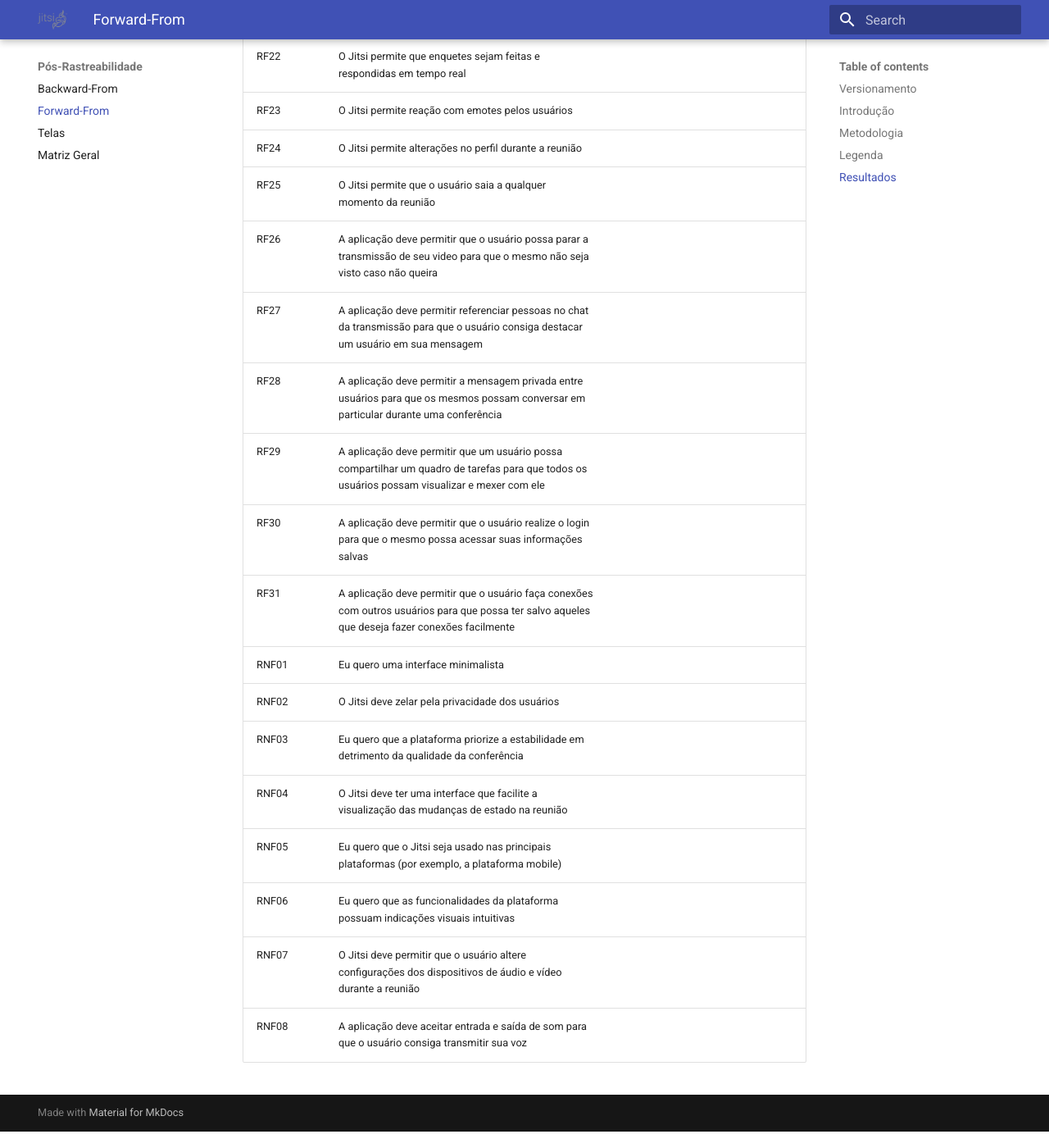
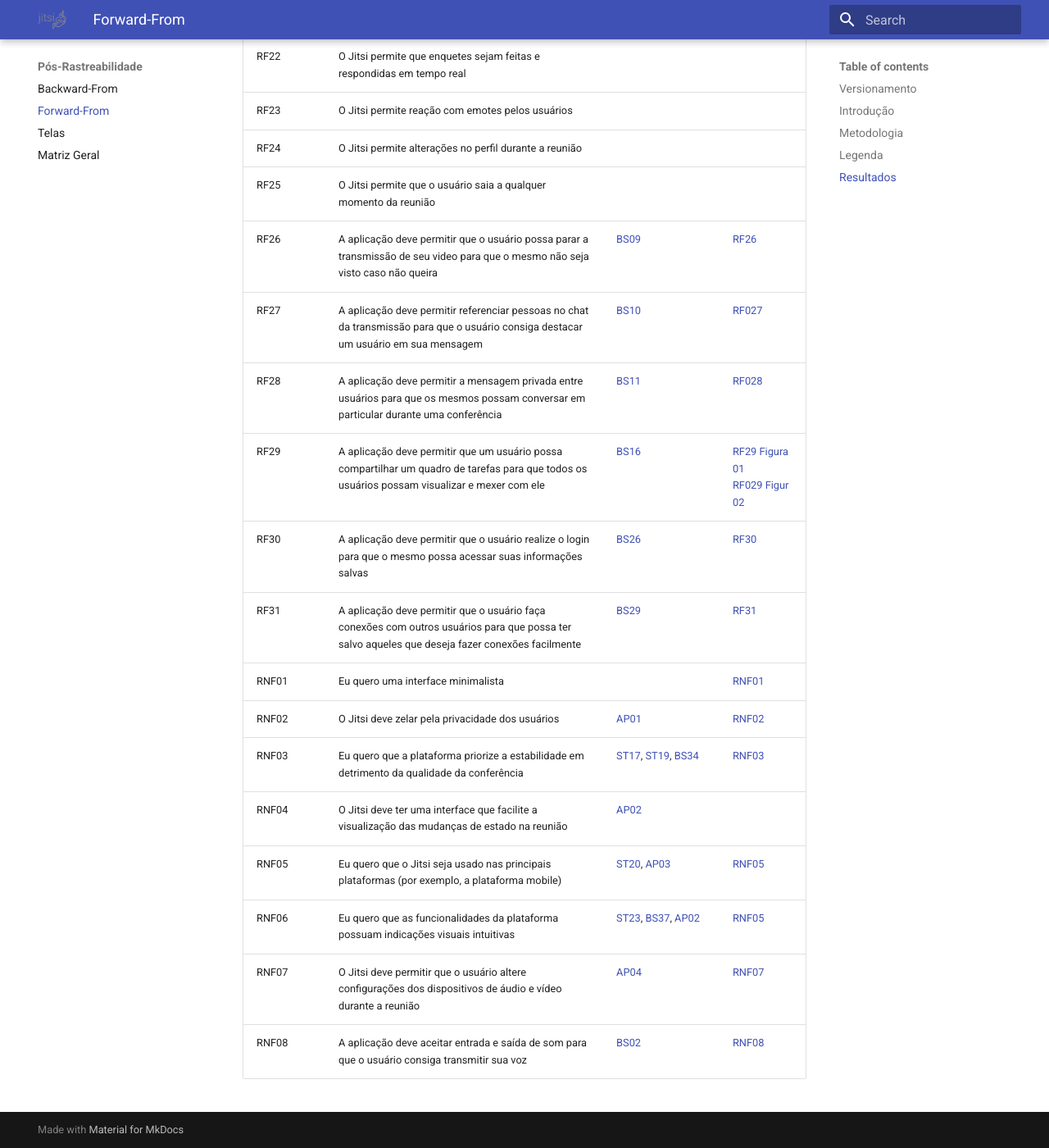
Before and after one commit to gabrielm2q/2022.1-Jitsi-Meet, an MkDocs documentation site: the page built from docs/posRastreabilidade/forwardFrom.md, in a window 1280 px wide and 1400 px high, scrolled down 2776 px. Shown: the whole window at 82% size. Built offline with MkDocs 1.6.1 and Material for MkDocs 9.7.7, drawn with Linux system fonts in a browser that asks for light colours.

Commit message:
Adicao das imagens das telas

```diff
--- a/docs/posRastreabilidade/forwardFrom.md
+++ b/docs/posRastreabilidade/forwardFrom.md
@@ -62,17 +62,17 @@ _Tabela 3: Legenda de nomenclatura dos artefatos_
 | RF23  | O Jitsi permite reação com emotes pelos usuários                                                                                                |                                       |      |
 | RF24  | O Jitsi permite alterações no perfil durante a reunião                                                                                          |                                       |      |
 | RF25  | O Jitsi permite que o usuário saia a qualquer momento da reunião                                                                                |                                       |      |
-| RF26  | A aplicação deve permitir que o usuário possa parar a transmissão de seu video para que o mesmo não seja visto caso não queira                  |                                       |      |
-| RF27  | A aplicação deve permitir referenciar pessoas no chat da transmissão para que o usuário consiga destacar um usuário em sua mensagem             |                                       |      |
-| RF28  | A aplicação deve permitir a mensagem privada entre usuários para que os mesmos possam conversar em particular durante uma conferência           |                                       |      |
-| RF29  | A aplicação deve permitir que um usuário possa compartilhar um quadro de tarefas para que todos os usuários possam visualizar e mexer com ele   |                                       |      |
-| RF30  | A aplicação deve permitir que o usuário realize o login para que o mesmo possa acessar suas informações salvas                                  |                                       |      |
-| RF31  | A aplicação deve permitir que o usuário faça conexões com outros usuários para que possa ter salvo aqueles que deseja fazer conexões facilmente |                                       |      |
-| RNF01 | Eu quero uma interface minimalista                                                                                                              |                                       |      |
-| RNF02 | O Jitsi deve zelar pela privacidade dos usuários                                                                                                |                                       |      |
-| RNF03 | Eu quero que a plataforma priorize a estabilidade em detrimento da qualidade da conferência                                                     |                                       |      |
-| RNF04 | O Jitsi deve ter uma interface que facilite a visualização das mudanças de estado na reunião                                                    |                                       |      |
-| RNF05 | Eu quero que o Jitsi seja usado nas principais plataformas (por exemplo, a plataforma mobile)                                                   |                                       |      |
-| RNF06 | Eu quero que as funcionalidades da plataforma possuam indicações visuais intuitivas                                                             |                                       |      |
-| RNF07 | O Jitsi deve permitir que o usuário altere configurações dos dispositivos de áudio e vídeo durante a reunião                                    |                                       |      |
-| RNF08 | A aplicação deve aceitar entrada e saída de som para que o usuário consiga transmitir sua voz                                                   |                                       |
+| RF26  | A aplicação deve permitir que o usuário possa parar a transmissão de seu video para que o mesmo não seja visto caso não queira                  |     [BS09](../elicitacao/brainstorming.md)                                   | [RF26](../assets/posRastreabilidade/RF026.jpeg)     |
+| RF27  | A aplicação deve permitir referenciar pessoas no chat da transmissão para que o usuário consiga destacar um usuário em sua mensagem             |     [BS10](../elicitacao/brainstorming.md)                                   | [RF027](../assets/posRastreabilidade/RF28_03.png)     |
+| RF28  | A aplicação deve permitir a mensagem privada entre usuários para que os mesmos possam conversar em particular durante uma conferência           |     [BS11](../elicitacao/brainstorming.md)                                    |   [RF028](../assets/posRastreabilidade/mensagemPivado.jpg)   |
+| RF29  | A aplicação deve permitir que um usuário possa compartilhar um quadro de tarefas para que todos os usuários possam visualizar e mexer com ele   |  [BS16](../elicitacao/brainstorming.md)                                     |   [RF29 Figura 01](../assets/posRastreabilidade/RF29_01.png)<br>[RF029 Figur 02](../assets/posRastreabilidade/RF29_02.png)   |
+| RF30  | A aplicação deve permitir que o usuário realize o login para que o mesmo possa acessar suas informações salvas                                  |                    [BS26](../elicitacao/brainstorming.md)                   |  [RF30](../assets/posRastreabilidade/RF30_01.png)    |
+| RF31  | A aplicação deve permitir que o usuário faça conexões com outros usuários para que possa ter salvo aqueles que deseja fazer conexões facilmente |  [BS29](../elicitacao/brainstorming.md)                                      |  [RF31](../assets/posRastreabilidade/RF31_1.png)    |
+| RNF01 | Eu quero uma interface minimalista                                                                                                              |                                       |    [RNF01](../assets/posRastreabilidade/RFN01.jpeg)  |
+| RNF02 | O Jitsi deve zelar pela privacidade dos usuários                                                                                                |    [AP01](../elicitacao/analiseProtocolo.md)                             | [RNF02](../assets/posRastreabilidade/seguranca.png)     |
+| RNF03 | Eu quero que a plataforma priorize a estabilidade em detrimento da qualidade da conferência                                                     |    [ST17](../elicitacao/personas.md), [ST19](../elicitacao/personas.md), [BS34](../elicitacao/brainstorming.md)                                      |  [RNF03](../assets/posRastreabilidade/performance.jpg)    |
+| RNF04 | O Jitsi deve ter uma interface que facilite a visualização das mudanças de estado na reunião                                                    |  [AP02](../elicitacao/analiseProtocolo.md)       |                                     |   [RNF04](../assets/posRastreabilidade/mudancaDeEstado.png)    |
+| RNF05 | Eu quero que o Jitsi seja usado nas principais plataformas (por exemplo, a plataforma mobile)                                                   |        [ST20](../elicitacao/personas.md), [AP03](../elicitacao/analiseProtocolo.md)                            | [RNF05](../assets/posRastreabilidade/mobile.jpg)     |
+| RNF06 | Eu quero que as funcionalidades da plataforma possuam indicações visuais intuitivas                                                             |     [ST23](../elicitacao/personas.md), [BS37](../elicitacao/brainstorming.md), [AP02](../elicitacao/analiseProtocolo.md)                                  |  [RNF05](../assets/posRastreabilidade/intuitivo.png)    |
+| RNF07 | O Jitsi deve permitir que o usuário altere configurações dos dispositivos de áudio e vídeo durante a reunião                                    |      [AP04](../elicitacao/analiseProtocolo.md)                                 | [RNF07](../assets/posRastreabilidade/configuracoesAudio.jpg)     |
+| RNF08 | A aplicação deve aceitar entrada e saída de som para que o usuário consiga transmitir sua voz                                                   |      [BS02](../elicitacao/brainstorming.md)                                |[RNF08](../assets/posRastreabilidade/configuracoesCamera.jpg)
```
Also changed, not shown: docs/assets/posRastreabilidade/RF026.jpeg (added), docs/assets/posRastreabilidade/RF28_01.png (added), docs/assets/posRastreabilidade/RF28_03.png (added), docs/assets/posRastreabilidade/RF29_01.png (added), docs/assets/posRastreabilidade/RF29_02.png (added), docs/assets/posRastreabilidade/RF30_01.png (added), docs/assets/posRastreabilidade/RF31_1.png (added), docs/assets/posRastreabilidade/RFN01.jpeg (added), docs/assets/posRastreabilidade/configuracoesAudio.jpg (added), docs/assets/posRastreabilidade/configuracoesCamera.jpg (added), docs/assets/posRastreabilidade/intuitivo.png (added), docs/assets/posRastreabilidade/mensagemPivado.jpg (added), docs/assets/posRastreabilidade/microfoneMutado.jpg (added), docs/assets/posRastreabilidade/mobile.jpg (added), 3 more files.
